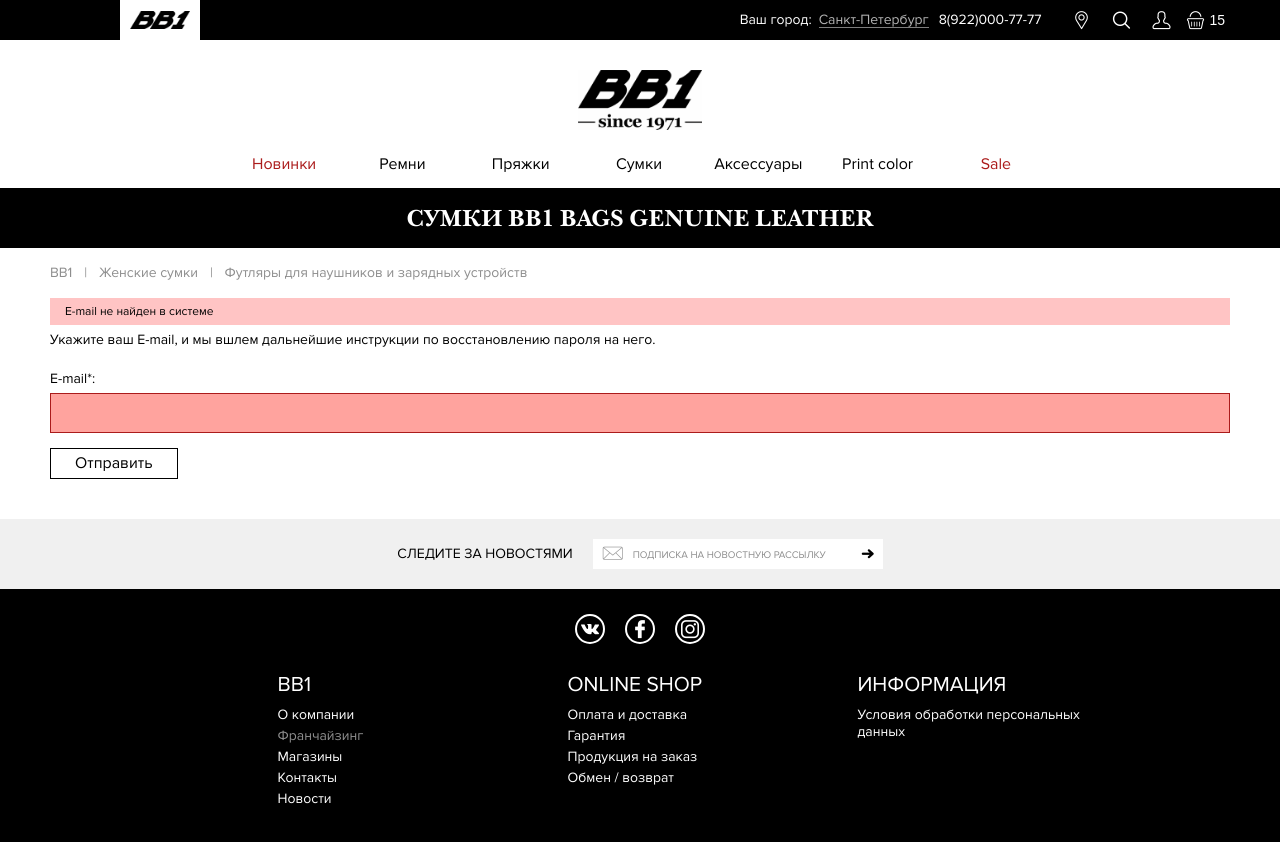
After one commit to webag/bb1, a PHP site: page /forgotpass.php in a window 1280 px wide. The commit adds this page. Run offline with PHP 8.4, Linux system fonts and the light colour scheme; style sheets or scripts are compiled from the project's sources; some libraries are stand-ins or nearby versions; some web fonts are replaced.

Commit message:
forgotpass

```diff
--- /dev/null
+++ b/forgotpass.php
@@ -0,0 +1,25 @@
+<?php include('header.php'); ?>
+
+
+<section class="s-lk">
+	<div class="container">
+		<!-- Если ошибка -->
+		<div class="error-block">
+			<p>E-mail не найден в системе</p>
+		</div>
+		<!-- Если ошибка -->
+		<p>Укажите ваш E-mail, и&nbsp;мы вшлем дальнейшие инструкции по&nbsp;восстановлению пароля на&nbsp;него.</p><br>
+		<form action="" class="vertical-form">
+			<label class="form-group">
+				<span class="form-group__label">E-mail*:</span>
+				<input type="email" name="xxx" class="text-input error">
+			</label>
+			<button type="submit" class="btn">Отправить</button>
+		</form>
+
+	</div>
+</section>
+
+
+
+<?php include('footer.php'); ?>
--- a/header.php
+++ b/header.php
@@ -32,7 +32,7 @@
 	<meta property="og:image" content="/img/og.jpg">
 	<!-- og -->
 
-	<link href="css/main.css?v=14" rel="stylesheet">
+	<link href="css/main.css?v=15" rel="stylesheet">
 </head>
 
 <body>
@@ -298,7 +298,7 @@
 <section class="s-top-logo">
 	<div class="container">
 		<a href="/" title="На главную">
-			<img src="/img/logo.png" alt="logotype" width="155">
+			<img src="/img/logo.png" alt="logotype" width="150">
 		</a>
 	</div>
 </section>
--- a/sass/helpers/_variables.scss
+++ b/sass/helpers/_variables.scss
@@ -6,8 +6,8 @@ $breakpoints: (
 	'xs': (max-width: 480px),
 );
 
-$font: 'Proxima', 'Segoe UI', 'Helvetica Neue', Arial, sans-serif;
-$font-title: 'NewBaskervilleC', 'Segoe UI', 'Helvetica Neue', Arial, sans-serif;
+$font: 'Proxima', Arial, sans-serif;
+$font-title: 'NewBaskervilleC', Arial, sans-serif;
 $font-icon: 'bb1' !important;
 
 $container_width: 1210px;
--- a/sass/modules/_s-top-logo.scss
+++ b/sass/modules/_s-top-logo.scss
@@ -2,10 +2,16 @@
 	padding: 40px 0 25px 0;
 	text-align: center;
 	@include res(xl){
-		padding: 40px 0 10px 0;
+		padding: 30px 0 10px 0;
 	}
-	@include res(s){
-		padding: 30px 0 10px 0;
+	@include res(l){
+		padding: 20px 0;
+	}
+	@include res(xs){
+		padding: 15px 0;
+	}
+	@media (max-height: 700px) and (min-width: 1025px){
+		padding: 20px 0;
 	}
 
 	.container{
@@ -28,6 +34,12 @@
 		@include res(s){
 			width: 100px;
 		}
+		@include res(xs){
+			width: 75px;
+		}
+		@media (max-height: 700px) and (min-width: 1025px){
+			width: 100px;
+		}
 
 		&:hover{
 			opacity: 0.7;
```
